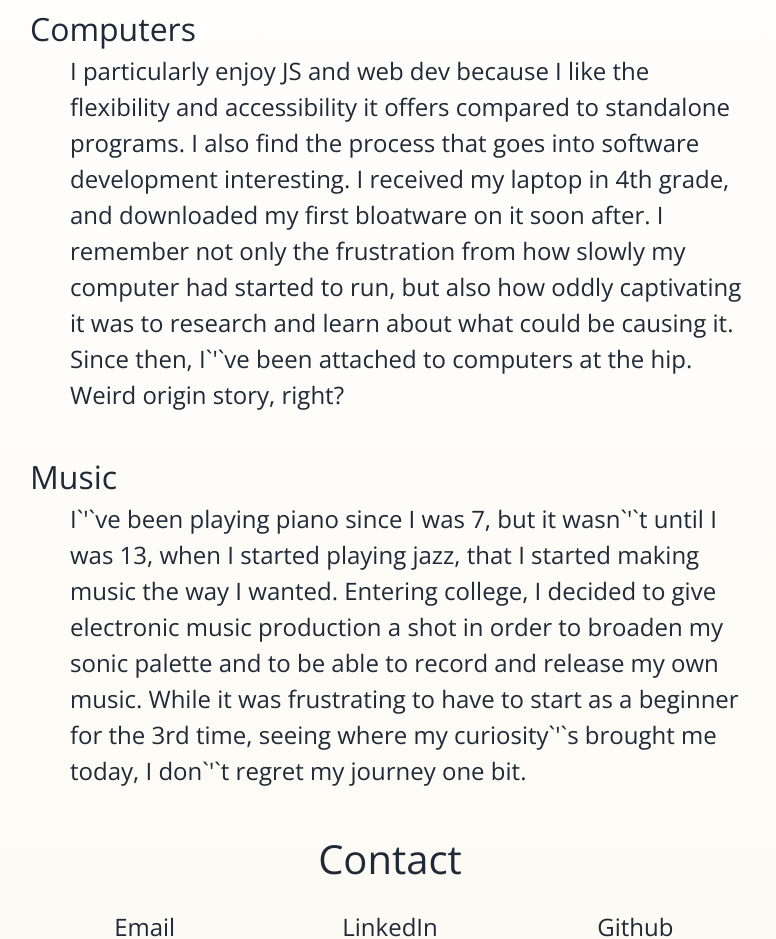
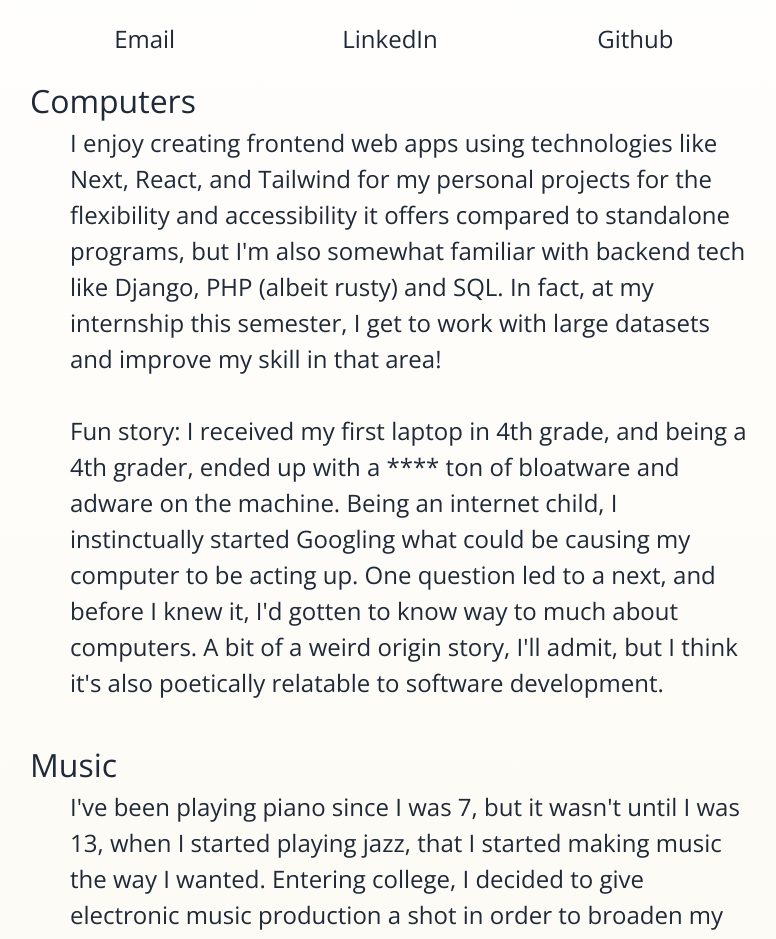
Before and after one commit to 03kkim/kyusite, a Next.js app: page /about in a window 1280 px wide. Shown: the part 343-1282 px from the top of the page, without its empty margins (250-1026 px from the left). Built offline with nearby package versions, Linux system fonts and the light colour scheme.

Commit message:
update about page

```diff
--- a/pages/about.js
+++ b/pages/about.js
@@ -6,32 +6,68 @@ function About() {
       <Header />
       <main className="main">
         <div className="text-[40px] text-center">About Me</div>
-        <div className="text-[24px] pb-10">
+        <div className="text-[24px] pb-5">
           <p className="text-center">
-            Hi, I`&apos;`m Kyu! I`&apos;`m a web developer, music producer, and student at
-            UIUC majoring in CS + Music.
+            Hi, I&apos;m Kyu! I&apos;m a web developer, music producer, and
+            student at UIUC majoring in CS + Music.
+            <br />
+            Feel free to contact me using the following links:
           </p>
+        </div>
+        <div className="grid gap-4 grid-cols-3 grid-rows-1 pb-5 justify-items-center">
+          <div
+            onClick={() => {
+              navigator.clipboard.writeText("03kkim@gmail.com");
+            }}
+            className="text-[24px] cursor-pointer"
+          >
+            Email
+          </div>
+          <a
+            className="text-[24px]"
+            target="_blank"
+            href="https://www.linkedin.com/in/kyu-hong-kim-8b5991218/"
+            rel="noreferrer"
+          >
+            LinkedIn
+          </a>
+          <a
+            className="text-[24px]"
+            target="_blank"
+            href="https://github.com/03kkim"
+            rel="noreferrer"
+          >
+            Github
+          </a>
         </div>
         <div className="text-[32px]">Computers</div>
         <p className="pl-10 pb-10 text-[24px]">
-          I particularly enjoy JS and web dev because I like the flexibility and
-          accessibility it offers compared to standalone programs. I also find
-          the process that goes into software development interesting. I
-          received my laptop in 4th grade, and downloaded my first bloatware on
-          it soon after. I remember not only the frustration from how slowly my
-          computer had started to run, but also how oddly captivating it was to
-          research and learn about what could be causing it. Since then, I`&apos;`ve
-          been attached to computers at the hip. Weird origin story, right?
+          I enjoy creating frontend web apps using technologies like Next,
+          React, and Tailwind for my personal projects for the flexibility and
+          accessibility it offers compared to standalone programs, but I&apos;m
+          also somewhat familiar with backend tech like Django, PHP (albeit
+          rusty) and SQL. In fact, at my internship this semester, I get to work
+          with large datasets and improve my skill in that area!
+          <br />
+          <br />
+          Fun story: I received my first laptop in 4th grade, and being a 4th
+          grader, ended up with a **** ton of bloatware and adware on the
+          machine. Being an internet child, I instinctually started Googling
+          what could be causing my computer to be acting up. One question led to
+          a next, and before I knew it, I&apos;d gotten to know way to much
+          about computers. A bit of a weird origin story, I&apos;ll admit, but I
+          think it&apos;s also poetically relatable to software development.
         </p>
         <div className="text-[32px]">Music</div>
         <p className="pl-10 pb-10 text-[24px]">
-          I`&apos;`ve been playing piano since I was 7, but it wasn`&apos;`t until I was 13,
-          when I started playing jazz, that I started making music the way I
-          wanted. Entering college, I decided to give electronic music
+          I&apos;ve been playing piano since I was 7, but it wasn&apos;t until I
+          was 13, when I started playing jazz, that I started making music the
+          way I wanted. Entering college, I decided to give electronic music
           production a shot in order to broaden my sonic palette and to be able
           to record and release my own music. While it was frustrating to have
-          to start as a beginner for the 3rd time, seeing where my curiosity`&apos;`s
-          brought me today, I don`&apos;`t regret my journey one bit.
+          to start as a beginner for the 3rd time, seeing where my
+          curiosity&apos;s brought me today, I don&apos;t regret my journey one
+          bit.
         </p>
         {/* Make this a blog post or smth idk */}
         {/* <div className="text-[32px]">Computers and Music</div>
@@ -46,31 +82,6 @@ function About() {
           music (and vice versa!). I hope my passion for creating reaches you
           through my work, and thanks for checking out my site!
         </p> */}
-        <div className="text-[40px] text-center">Contact</div>
-        <div className="grid gap-4 grid-cols-3 grid-rows-1 py-5 justify-items-center">
-          <div
-            onClick={() => {
-              navigator.clipboard.writeText("03kkim@gmail.com");
-            }}
-            className="text-[24px] cursor-pointer"
-          >
-            Email
-          </div>
-          <a
-            className="text-[24px]"
-            target="_blank"
-            href="https://www.linkedin.com/in/kyu-hong-kim-8b5991218/" rel="noreferrer"
-          >
-            LinkedIn
-          </a>
-          <a
-            className="text-[24px]"
-            target="_blank"
-            href="https://github.com/03kkim" rel="noreferrer"
-          >
-            Github
-          </a>
-        </div>
       </main>
     </div>
   );
--- a/pages/dev.js
+++ b/pages/dev.js
@@ -18,7 +18,7 @@ export default function Dev() {
         <div className="text-[40px] text-center ">Coding Projects</div>
         <div className="text-[24px] text-center 2xl:px-44">
           Although my classes have required me to learn C++, Kotlin, and Rust,
-          I`&apos;`ve mostly stuck with using JS in my personal projects.
+          I&apos;ve mostly stuck with using JS in my personal projects.
         </div>
         <div className="py-10 text-[32px] text-center devbreak:text-left">
           Works in Progress
@@ -36,7 +36,7 @@ export default function Dev() {
             </a>
             <div className="text-[24px] w-[565px]">
               <b>03kkim/spotify-capsule</b> - A Spotify time capsule generator
-              I`&apos;`m making with Micah Casey-Fusco. Spotify actually released
+              I&apos;m making with Micah Casey-Fusco. Spotify actually released
               something similar (albeit not as cool 😎) after we started on the
               project!
               <br />
@@ -81,7 +81,7 @@ export default function Dev() {
             <div className="text-[24px] w-[565px]">
               <b>03kkim/polyrthm</b> - A polyrhythm generator. Polyrhythms are
               two or more rhythms being played at the same time with different
-              frequencies. While they sound cool, they`&apos;`re notoriously difficult
+              frequencies. While they sound cool, they&apos;re notoriously difficult
               to play, so I made this to help myself (and others) practice!{" "}
               <br />
               <i className="text-[18px]">ReactJS, BulmaCSS, Tone.js</i>
@@ -100,7 +100,7 @@ export default function Dev() {
               />
             </a>
             <div className="text-[24px] w-[565px]">
-              <b>03kkim/rustseagull </b> - A Conway`&apos;`s Game of Life
+              <b>03kkim/rustseagull </b> - A Conway&apos;s Game of Life
               implementation in Rust, which also generates sounds based on the
               board state! A collaboration project with Lily Zhang and Abena
               Laast.
--- a/pages/music.js
+++ b/pages/music.js
@@ -39,9 +39,9 @@ export default function Music() {
 
         <div className="pt-10 text-[32px]">Improvisers Exchange</div>
         <div className="pl-10 pb-10 text-[24px]">
-          The one drawback with music production is that there`&apos;`s typically
+          The one drawback with music production is that there&apos;s typically
           little interaction between the musician and audience. As part of
-          Improvisers Exchange I`&apos;`m able to enjoy making music together with
+          Improvisers Exchange I&apos;m able to enjoy making music together with
           others in a live, improvised setting.
         </div>
         <div className="pt-10 text-[32px]">@kvu.sic (Instagram)</div>
```
